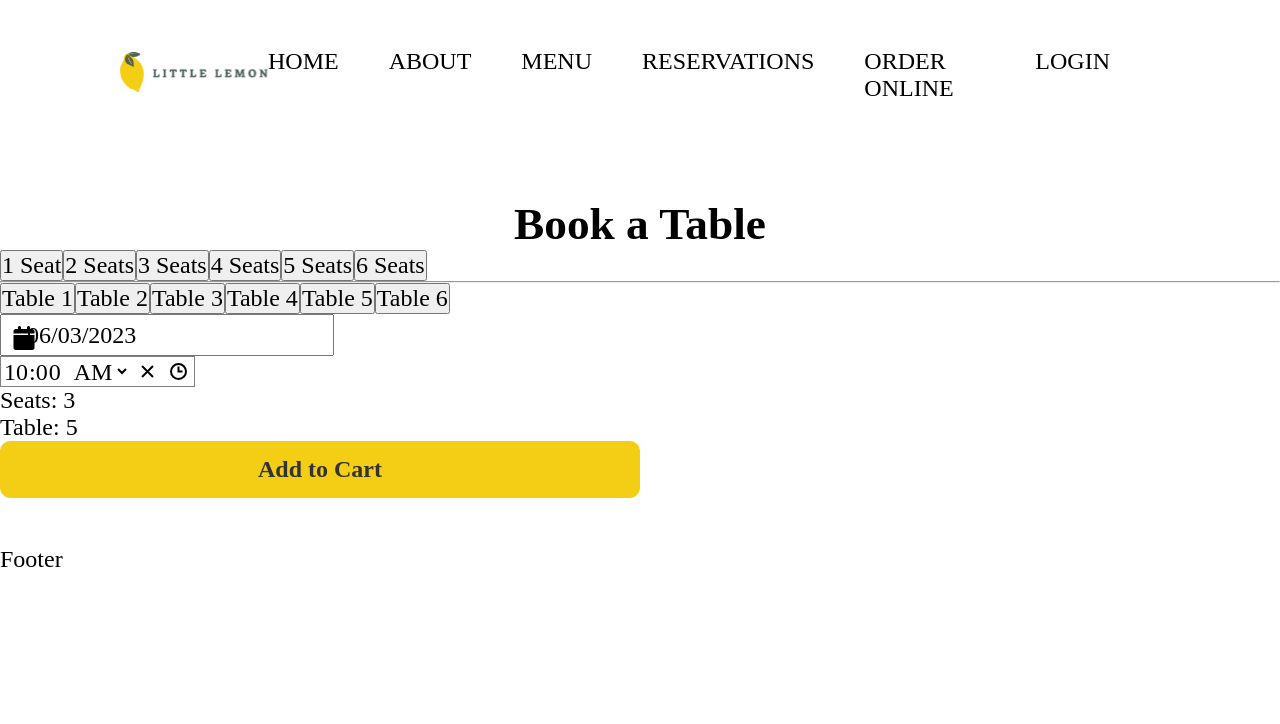
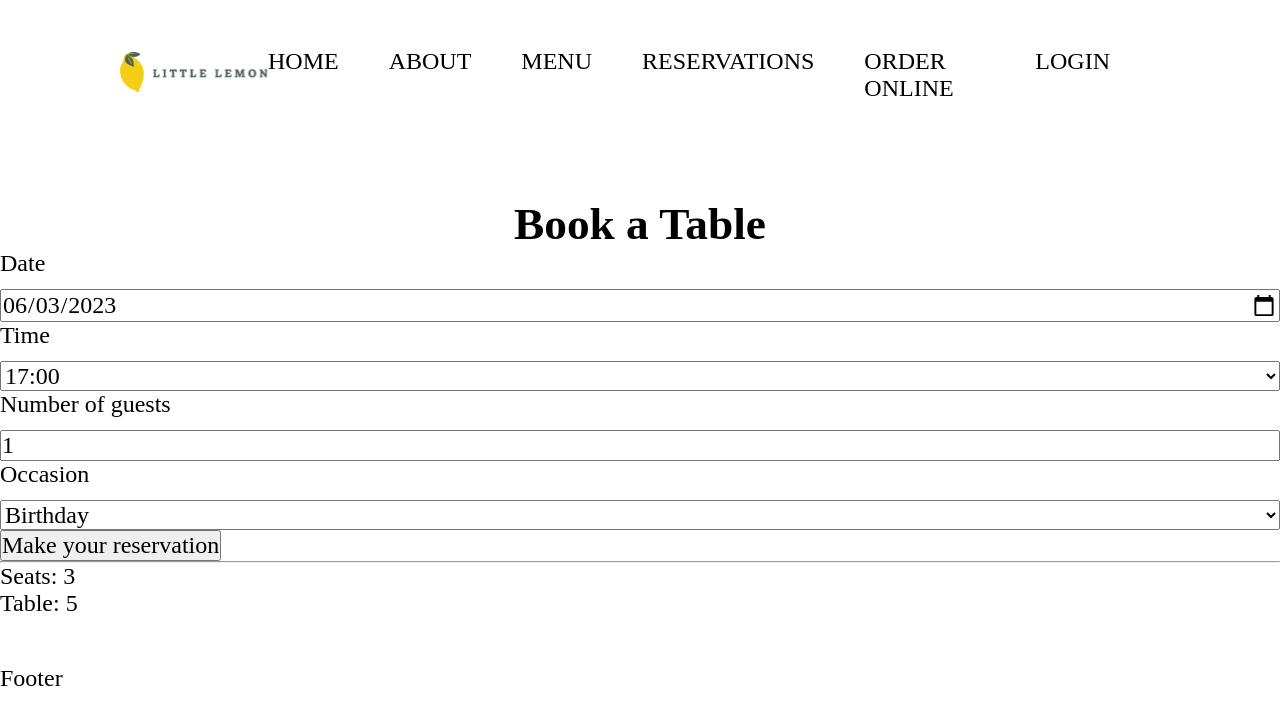
Before and after one commit to cristiantoongph/littlelemonmetacourse, a React (Create React App) app: page /booking in a window 1280 px wide. Shown: the top 724 px of the page. Built offline with nearby package versions, Linux system fonts and the light colour scheme.

Commit message:
added booking functionality

```diff
--- a/package.json
+++ b/package.json
@@ -3,6 +3,7 @@
   "version": "0.1.0",
   "private": true,
   "dependencies": {
+    "@fortawesome/react-fontawesome": "^0.2.0",
     "@testing-library/jest-dom": "^5.16.5",
     "@testing-library/react": "^13.4.0",
     "@testing-library/user-event": "^13.5.0",
--- a/public/index.html
+++ b/public/index.html
@@ -34,6 +34,7 @@
     <title>React App</title>
   </head>
   <body>
+    <script src="https://raw.githubusercontent.com/Meta-Front-End-Developer-PC/capstone/master/api.js"></script>
     <noscript>You need to enable JavaScript to run this app.</noscript>
     <div id="root"></div>
     <!--
--- a/src/App.js
+++ b/src/App.js
@@ -5,6 +5,7 @@ import Navbar from "./components/Navbar";
 import { BrowserRouter, Route, Routes } from "react-router-dom";
 import HomePage from "./components/pages/HomePage/HomePage";
 import BookingPage from "./components/pages/BookingPage/BookingPage";
+import React, { useReducer, useState } from "react";
 
 function App() {
   return (
--- /dev/null
+++ b/src/components/pages/BookingPage/BookingForm.js
@@ -0,0 +1,132 @@
+import React, { useReducer, useState } from "react";
+import FormField from "./FormField";
+
+function BookingForm({ submitData, availableTimes, dispatchOnDateChange }) {
+  const minimumDate = new Date().toISOString().split("T")[0];
+  const defaultTime = availableTimes[0];
+  const minimumNumberOfGuests = 1;
+  const maximumNumberOfGuests = 10;
+  const occasions = ["Birthday", "Anniversary"];
+  const invalidDateErrorMessage = "Please choose a valid date";
+  const invalidTimeErrorMessage = "Please choose a valid time";
+  const invalidOccasionErrorMessage = "Please choose a valid occasion";
+  const invalidNumberOfGuestsErrorMessage =
+    "Please enter a number between 1 and 10";
+
+  const [date, setDate] = useState(minimumDate);
+  const [time, setTime] = useState(defaultTime);
+  const [numberOfGuests, setNumberGuests] = useState(minimumNumberOfGuests);
+  const [occasion, setOccasion] = useState(occasions[0]);
+
+  const isDateValid = () => date !== "";
+  const isTimeValid = () => time !== "";
+  const isNumberOfGuestsValid = () => numberOfGuests !== "";
+  const isOccasionValid = () => occasion !== "";
+
+  const areAllFieldsValid = () =>
+    isDateValid() &&
+    isTimeValid() &&
+    isNumberOfGuestsValid() &&
+    isOccasionValid();
+
+  const handleDateChange = (e) => {
+    setDate(e.target.value);
+    dispatchOnDateChange(e.target.value);
+  };
+
+  const handleTimeChange = (e) => setTime(e.target.value);
+
+  const handleFormSubmit = (e) => {
+    e.preventDefault();
+    submitData({ date, time, numberOfGuests, occasion });
+  };
+
+  return (
+    <>
+      <form onSubmit={handleFormSubmit}>
+        <FormField
+          label="Date"
+          htmlFor="booking-date"
+          hasError={!isDateValid()}
+          errorMessage={invalidDateErrorMessage}
+        >
+          <input
+            type="date"
+            id="booking-date"
+            name="booking-date"
+            min={minimumDate}
+            value={date}
+            required={true}
+            onChange={handleDateChange}
+          />
+        </FormField>
+        <FormField
+          label="Time"
+          htmlFor="booking-time"
+          hasError={!isTimeValid()}
+          errorMessage={invalidTimeErrorMessage}
+        >
+          <select
+            id="booking-time"
+            name="booking-time"
+            value={time}
+            required={true}
+            onChange={handleTimeChange}
+          >
+            {availableTimes.map((times) => (
+              <option data-testid="booking-time-option" key={times}>
+                {times}
+              </option>
+            ))}
+          </select>
+        </FormField>
+        <FormField
+          label="Number of guests"
+          htmlFor="booking-number-guests"
+          hasError={!isNumberOfGuestsValid()}
+          errorMessage={invalidNumberOfGuestsErrorMessage}
+        >
+          <input
+            type="number"
+            id="booking-number-guests"
+            name="booking-number-guests"
+            value={numberOfGuests}
+            min={minimumNumberOfGuests}
+            max={maximumNumberOfGuests}
+            required={true}
+            onChange={(e) => setNumberGuests(e.target.value)}
+          />
+        </FormField>
+        <FormField
+          label="Occasion"
+          htmlFor="booking-occasion"
+          hasError={!isOccasionValid()}
+          errorMessage={invalidOccasionErrorMessage}
+        >
+          <select
+            id="booking-occasion"
+            name="booking-occasion"
+            value={occasion}
+            required={true}
+            onChange={(e) => setOccasion(e.target.value)}
+          >
+            {occasions.map((occasion) => (
+              <option data-testid="booking-occasion-option" key={occasion}>
+                {occasion}
+              </option>
+            ))}
+          </select>
+        </FormField>
+        <button
+          className="button-primary"
+          type="submit"
+          disabled={!areAllFieldsValid()}
+        >
+          Make your reservation
+        </button>
+      </form>
+    </>
+  );
+}
+
+export default BookingForm;
--- a/src/components/pages/BookingPage/BookingPage.css
+++ b/src/components/pages/BookingPage/BookingPage.css
@@ -11,3 +11,43 @@
   text-align: center;
   font-size: 34pt;
 }
+
+.bookings h2 {
+  padding: 1.875rem 0 1.875rem 0;
+  background-color: #495e57;
+  color: #ffffff;
+  text-align: center;
+}
+
+.bookings form {
+  margin: 0 auto 1.875rem auto;
+}
+
+.form-field {
+  display: flex;
+  flex-direction: column;
+  gap: 0.5rem;
+  cursor: pointer;
+}
+
+.form-field p {
+  font-size: 0.9375rem;
+  color: red;
+}
+
+.bookings button:disabled,
+.bookings button[disabled] {
+  background-color: #edefee;
+  border-color: #edefee;
+  color: #adafae;
+  cursor: not-allowed;
+}
+
+.confirmed-booking {
+  display: flex;
+  flex-direction: column;
+  gap: 1rem;
+  min-height: 31.25rem;
+  padding: 1.875rem 0 1.875rem 0;
+  text-align: center;
+}
--- a/src/components/pages/BookingPage/BookingPage.js
+++ b/src/components/pages/BookingPage/BookingPage.js
@@ -1,55 +1,53 @@
-import React, { useState } from "react";
+import React, { useReducer, useState } from "react";
+import { useNavigate } from "react-router-dom";
 import "./BookingPage.css";
-import DatePicker from "react-datepicker";
 import "react-datepicker/dist/react-datepicker.css";
-import TimePicker from "react-time-picker";
 import "react-time-picker/dist/TimePicker.css";
 import "react-clock/dist/Clock.css";
-import CallToActionBtn from "../../../CallToActionBtn";
+import BookingForm from "./BookingForm";
+import { fetchAPI, submitAPI } from "../../../utils/fakeAPI";
+import pages from "../../../utils/pages";
+import "./BookingPage.css";
+
+const updateTimes = (availableTimes, date) => {
+  const response = fetchAPI(new Date(date));
+  return response.length !== 0 ? response : availableTimes;
+};
+
+const initializeTimes = (initialAvailableTimes) => [
+  ...initialAvailableTimes,
+  ...fetchAPI(new Date()),
+];
 
 function BookingPage() {
-  const [startDate, setStartDate] = useState(new Date());
-  const [value, onChange] = useState("10:00");
+  const [availableTimes, dispatchOnDateChange] = useReducer(
+    updateTimes,
+    [],
+    initializeTimes
+  );
+  const navigate = useNavigate();
+
+  const submitData = (formData) => {
+    const response = submitAPI(formData);
+    if (response) navigate(pages.get("confirmedBooking").path);
+  };
+
   return (
     <section className="booking">
       <div className="booking__container">
         <h1 className="booking__title">Book a Table</h1>
-        <div className="booking__seats">
-          <button className="booking__seats__btn">1 Seat</button>
-          <button className="booking__seats__btn">2 Seats</button>
-          <button className="booking__seats__btn">3 Seats</button>
-          <button className="booking__seats__btn">4 Seats</button>
-          <button className="booking__seats__btn">5 Seats</button>
-          <button className="booking__seats__btn">6 Seats</button>
-        </div>
+
+        <BookingForm
+          submitData={submitData}
+          availableTimes={availableTimes}
+          dispatchOnDateChange={dispatchOnDateChange}
+        />
+
         <hr />
-        <div className="booking__tables">
-          <button className="booking__tables__btn">Table 1</button>
-          <button className="booking__tables__btn">Table 2</button>
-          <button className="booking__tables__btn">Table 3</button>
-          <button className="booking__tables__btn">Table 4</button>
-          <button className="booking__tables__btn">Table 5</button>
-          <button className="booking__tables__btn">Table 6</button>
-        </div>
-
-        <div className="booking__datetime">
-          <div className="booking__datepicker">
-            <DatePicker
-              showIcon
-              selected={startDate}
-              onChange={(date) => setStartDate(date)}
-            />
-          </div>
-          <div className="booking__time">
-            <TimePicker onChange={onChange} value={value} />
-          </div>
-        </div>
-
         <div className="booking__info">
           <p>Seats: 3</p>
           <p>Table: 5</p>
         </div>
-        <CallToActionBtn>Add to Cart</CallToActionBtn>
       </div>
     </section>
   );
--- /dev/null
+++ b/src/components/pages/BookingPage/FormField.js
@@ -0,0 +1,13 @@
+const FormField = ({ children, label, htmlFor, hasError, errorMessage }) => {
+  return (
+    <div className="form-field">
+      <label htmlFor={htmlFor}>{label}</label>
+      {children}
+      {hasError && errorMessage ? (
+        <p data-testid="error-message">{errorMessage}</p>
+      ) : null}
+    </div>
+  );
+};
+
+export default FormField;
--- /dev/null
+++ b/src/utils/fakeAPI.js
@@ -0,0 +1,23 @@
+const seededRandom = (seed) => {
+  const m = 2 ** 35 - 31;
+  const a = 185852;
+  let s = seed % m;
+
+  return () => (s = (s * a) % m) / m;
+};
+
+const fetchAPI = (date) => {
+  let result = [];
+  let random = seededRandom(date.getDate());
+
+  for (let i = 17; i <= 23; i++) {
+    if (random() < 0.5) result.push(i + ":00");
+    if (random() < 0.5) result.push(i + ":30");
+  }
+
+  return result;
+};
+
+const submitAPI = (formData) => true;
+
+export { fetchAPI, submitAPI };
--- /dev/null
+++ b/src/utils/pages.js
@@ -0,0 +1,22 @@
+const pages = new Map();
+pages.set("home", { name: "Home", path: "/", anchorable: true });
+pages.set("about", { name: "About", path: "/about", anchorable: true });
+pages.set("menu", { name: "Menu", path: "/menu", anchorable: true });
+pages.set("bookings", {
+  name: "Reservations",
+  path: "/bookings",
+  anchorable: true,
+});
+pages.set("confirmedBooking", {
+  name: "Confirmed Booking",
+  path: "/confirmed-booking",
+  anchorable: false,
+});
+pages.set("orderOnline", {
+  name: "Order Online",
+  path: "/order-online",
+  anchorable: true,
+});
+pages.set("login", { name: "Login", path: "/login", anchorable: true });
+
+export default pages;
```
Also changed, not shown: src/components/pages/BookingPage/BookingSlot.js (added, +7 -0 lines), src/components/pages/BookingPage/ConfirmedBooking.js (added, +14 -0 lines), src/notes.txt (added), 2 other files (tests, documents, lock files or other folders).
